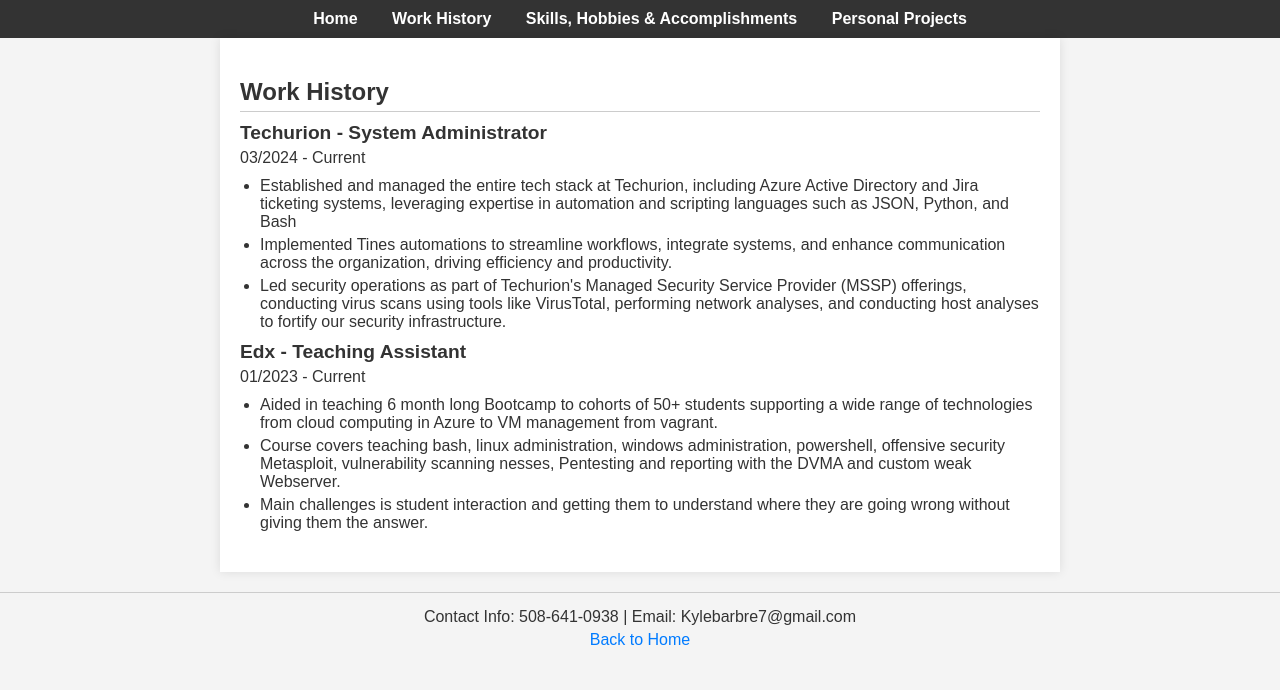
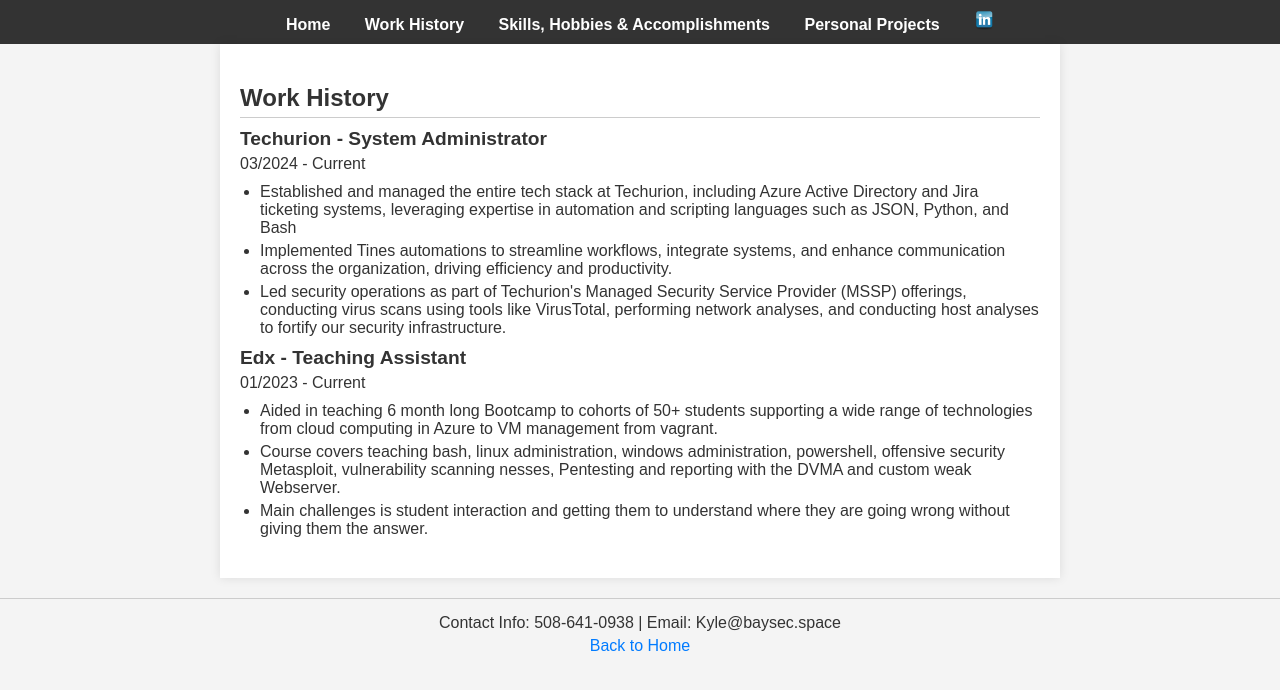
Before and after one commit to dobyfreejr/dobyfreejr.github.io, a plain HTML site: page work_history.html in a window 1280 px wide. Drawn offline with Linux system fonts and the light colour scheme.

Commit message:
Updating site

```diff
--- a/styles.css
+++ b/styles.css
@@ -148,7 +148,6 @@
       border-top: none;
   }
 }
-}
 
 /* LinkedIn logo styling */
 header nav ul li a img {
--- a/work_history.html
+++ b/work_history.html
@@ -14,6 +14,7 @@
                 <li><a href="work_history.html">Work History</a></li>
                 <li><a href="skills_hobbies_accomplishments.html">Skills, Hobbies & Accomplishments</a></li>
                 <li><a href="personal_projects.html">Personal Projects</a></li>
+                <li><a href="https://www.linkedin.com/in/kyle-barbre-81a574239" target="_blank"><img src="/img/LinkedIn.png" alt="LinkedIn"></a></li>
             </ul>
         </nav>
     </header>
@@ -50,7 +51,7 @@
         </section>
     </main>
     <footer>
-        <p>Contact Info: 508-641-0938 | Email: Kylebarbre7@gmail.com</p>
+        <p>Contact Info: 508-641-0938 | Email: Kyle@baysec.space</p>
         <p><a href="index.html">Back to Home</a></p>
     </footer>
 </body>
```
Also changed, not shown: index.html (+1 -1 lines), personal_projects.html (+1 -0 lines), skills_hobbies_accomplishments.html (+2 -1 lines).
